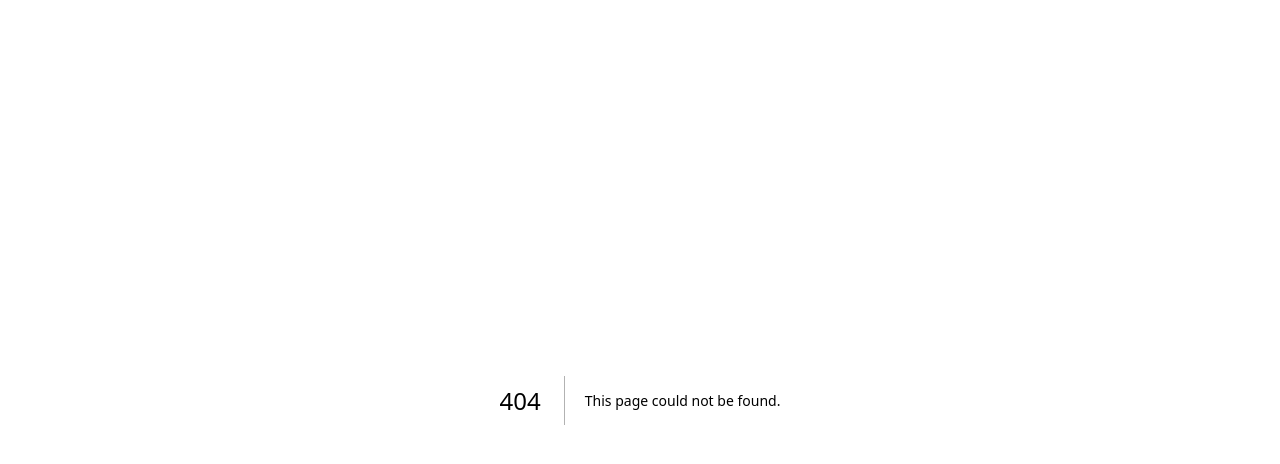
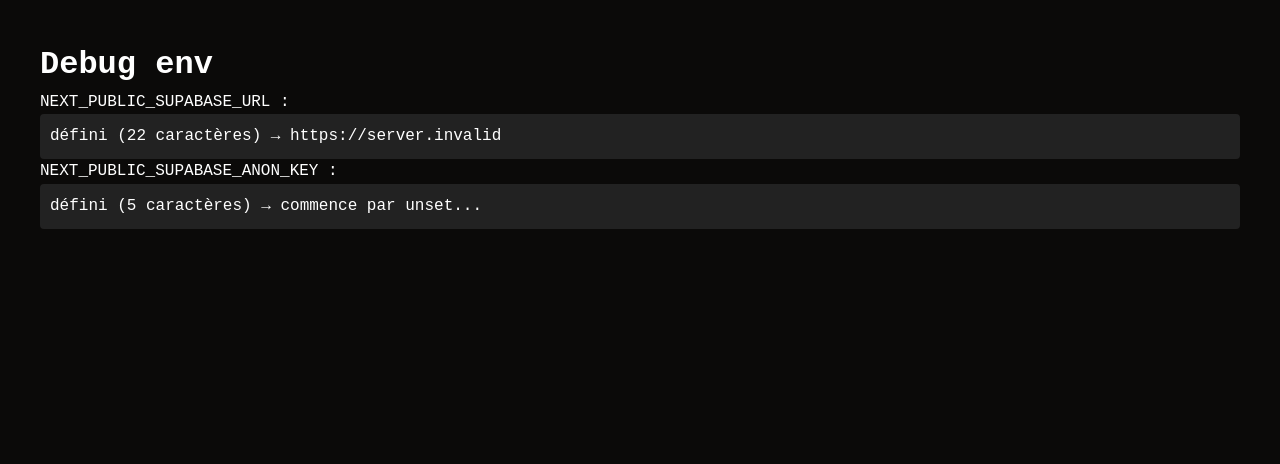
Before and after one commit to NiclawYTB/photo-studio-ai, a Next.js app: page /debug in a window 1280 px wide. Before the commit this address had no page. Shown: the top 464 px of the page. Built offline with nearby package versions, Linux system fonts and the light colour scheme; no server answers.

Commit message:
Create debug.js

```diff
--- /dev/null
+++ b/pages/debug.js
@@ -0,0 +1,18 @@
+export default function Debug() {
+  const url = process.env.NEXT_PUBLIC_SUPABASE_URL;
+  const key = process.env.NEXT_PUBLIC_SUPABASE_ANON_KEY;
+
+  return (
+    <div style={{ padding: 40, fontFamily: 'monospace', color: '#fff', background: '#0B0A09', minHeight: '100vh' }}>
+      <h1>Debug env</h1>
+      <p>NEXT_PUBLIC_SUPABASE_URL :</p>
+      <pre style={{ background: '#222', padding: 10, borderRadius: 4 }}>
+        {url ? `défini (${url.length} caractères) → ${url}` : '❌ undefined / vide'}
+      </pre>
+      <p>NEXT_PUBLIC_SUPABASE_ANON_KEY :</p>
+      <pre style={{ background: '#222', padding: 10, borderRadius: 4 }}>
+        {key ? `défini (${key.length} caractères) → commence par ${key.slice(0, 20)}...` : '❌ undefined / vide'}
+      </pre>
+    </div>
+  );
+}
```
